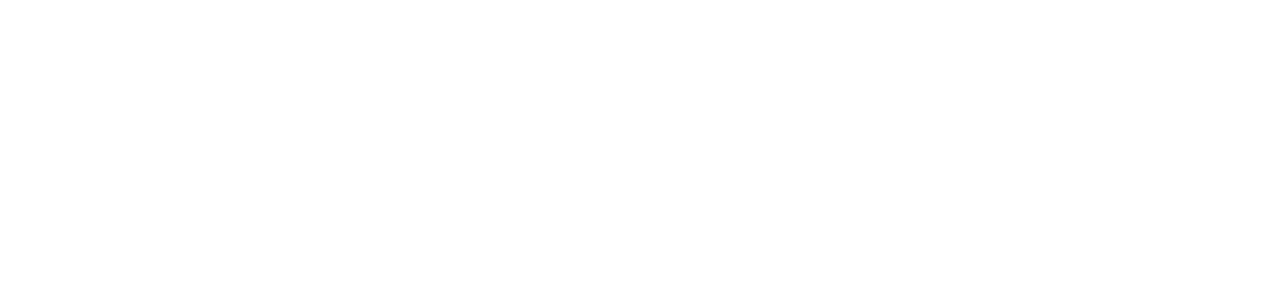
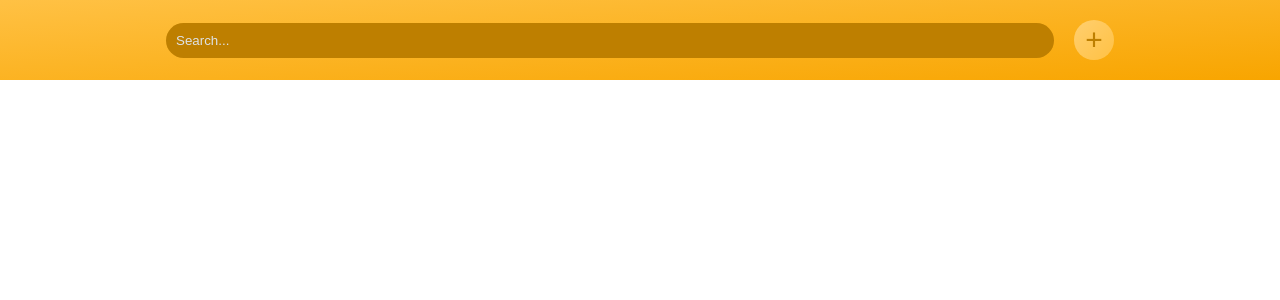
Before and after one commit to KasparasBal/Fridgie, a React (Vite) app in the folder fridgie/: page / in a window 1280 px wide. Shown: the top 300 px of the page. Built offline with nearby package versions, Linux system fonts and the light colour scheme.

Commit message:
Navbar + SearchBar Styles

```diff
--- a/fridgie/src/App.jsx
+++ b/fridgie/src/App.jsx
@@ -1,7 +1,13 @@
+import "./sass/main.scss";
 import { Fragment } from "react";
+import Navbar from "./components/Navbar";
 
 const App = () => {
-  return <Fragment></Fragment>;
+  return (
+    <Fragment>
+      <Navbar />
+    </Fragment>
+  );
 };
 
 export default App;
--- /dev/null
+++ b/fridgie/src/components/Navbar.jsx
@@ -0,0 +1,12 @@
+import SearchBar from "./SearchBar";
+
+const Navbar = () => {
+  return (
+    <nav className="nav">
+      <SearchBar />
+      <button className="nav_btn">+</button>
+    </nav>
+  );
+};
+
+export default Navbar;
--- /dev/null
+++ b/fridgie/src/components/SearchBar.jsx
@@ -0,0 +1,7 @@
+const SearchBar = () => {
+  return (
+    <input className="search-bar" type="text" placeholder="Search..."></input>
+  );
+};
+
+export default SearchBar;
--- a/fridgie/src/sass/abstracts/_variables.scss
+++ b/fridgie/src/sass/abstracts/_variables.scss
@@ -0,0 +1,31 @@
+////////////COLORS
+/// Color Primary
+$color-primary-darkest: #be7f00;
+$color-primary-dark: #f8a500;
+$color-primary: #ffb217;
+$color-primary-light: #ffc144;
+$color-primary-lightest: #ffcf6f;
+//Color Secondary
+$color-secondary-darkest: #ff9e6f;
+$color-secondary-dark: #ff8144;
+$color-secondary: #ff6217;
+$color-secondary-light: #f85000;
+$color-secondary-lightest: #be3e00;
+//Color Tertiary
+$color-tertiary-darkest: #beaa00;
+$color-tertiary-dark: #f8dd00;
+$color-tertiary: #ffe617;
+$color-tertiary-light: #ffeb44;
+$color-tertiary-lightest: #fff06f;
+
+//Color Grey
+$color-grey-0: #f8f9fa;
+$color-grey-1: #f1f3f5;
+$color-grey-2: #e9ecef;
+$color-grey-3: #dee2e6;
+$color-grey-4: #ced4da;
+$color-grey-5: #adb5bd;
+$color-grey-6: #868e96;
+$color-grey-7: #495057;
+$color-grey-8: #343a40;
+$color-grey-9: #212529;
--- a/fridgie/src/sass/base/_base.scss
+++ b/fridgie/src/sass/base/_base.scss
@@ -0,0 +1,9 @@
+*,
+*::before,
+*::after {
+  margin: 0;
+  padding: 0;
+}
+body {
+  box-sizing: border-box;
+}
--- a/fridgie/src/sass/base/_typography.scss
+++ b/fridgie/src/sass/base/_typography.scss
@@ -0,0 +1,7 @@
+@import url("https://fonts.googleapis.com/css2?family=Lato:wght@300;400;700;900&display=swap");
+html {
+  font-size: 62.5%;
+}
+body {
+  font-family: "Lato", sans-serif;
+}
--- /dev/null
+++ b/fridgie/src/sass/components/_searchbar.scss
@@ -0,0 +1,16 @@
+.search-bar {
+  outline: none;
+  border: none;
+  border-radius: 2rem;
+
+  padding: 1rem;
+
+  width: 70%;
+
+  color: $color-grey-0;
+  background-color: $color-primary-darkest;
+
+  &::placeholder {
+    color: $color-grey-3;
+  }
+}
--- /dev/null
+++ b/fridgie/src/sass/layout/_nav.scss
@@ -0,0 +1,37 @@
+.nav {
+  position: sticky;
+  top: 0;
+  left: 0;
+  background: linear-gradient(
+    to right bottom,
+    $color-primary-light,
+    $color-primary-dark
+  );
+  padding: 2rem;
+
+  display: flex;
+  align-items: center;
+  justify-content: center;
+
+  &_btn {
+    background: linear-gradient(
+      to right bottom,
+      $color-primary-lightest,
+      $color-primary-light
+    );
+    color: $color-primary-darkest;
+
+    font-size: 3rem;
+
+    display: flex;
+    align-items: center;
+    justify-content: center;
+
+    padding: 1rem;
+    margin-left: 2rem;
+    height: 4rem;
+    width: 4rem;
+    border: none;
+    border-radius: 100rem;
+  }
+}
--- a/fridgie/src/sass/main.scss
+++ b/fridgie/src/sass/main.scss
@@ -4,3 +4,7 @@
 //BASE
 @import "base/base";
 @import "base/typography";
+//LAYOUT
+@import "layout/nav.scss";
+//COMPONENTS
+@import "components/searchbar";
```
